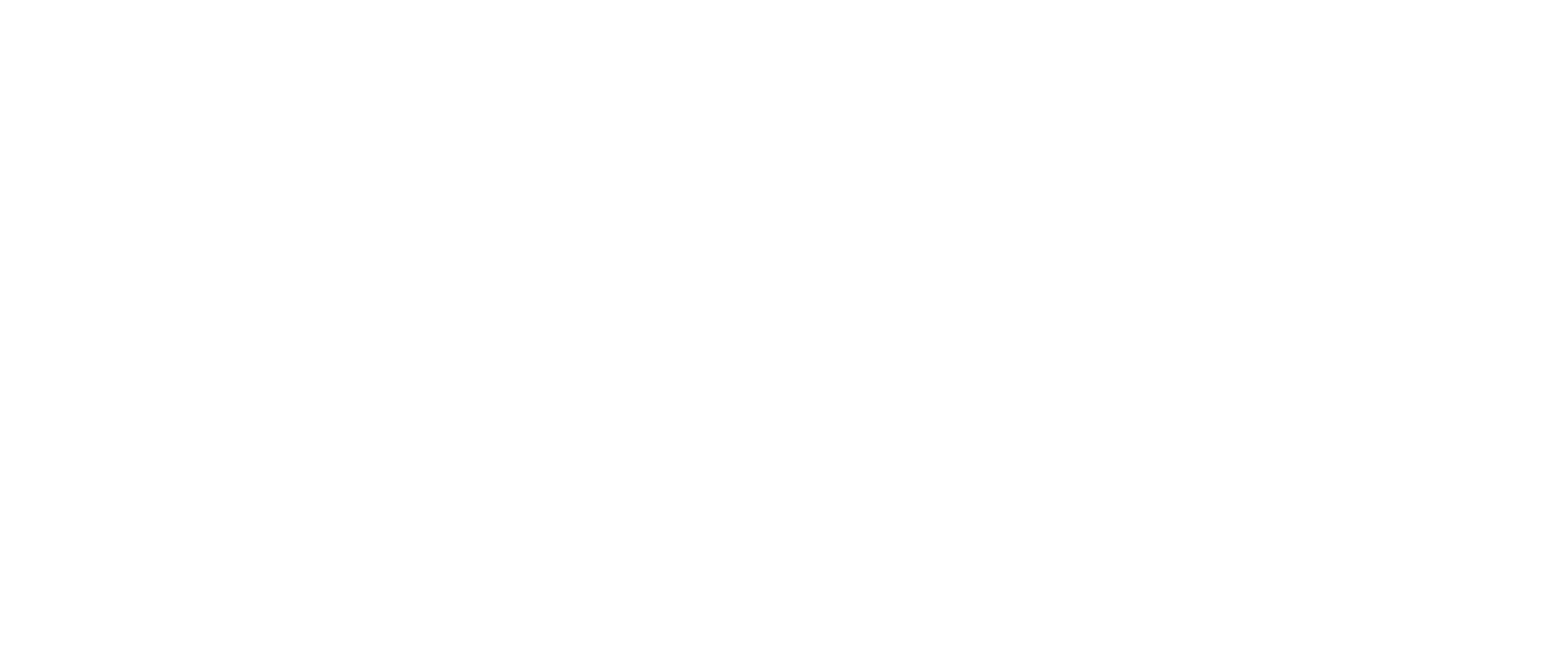
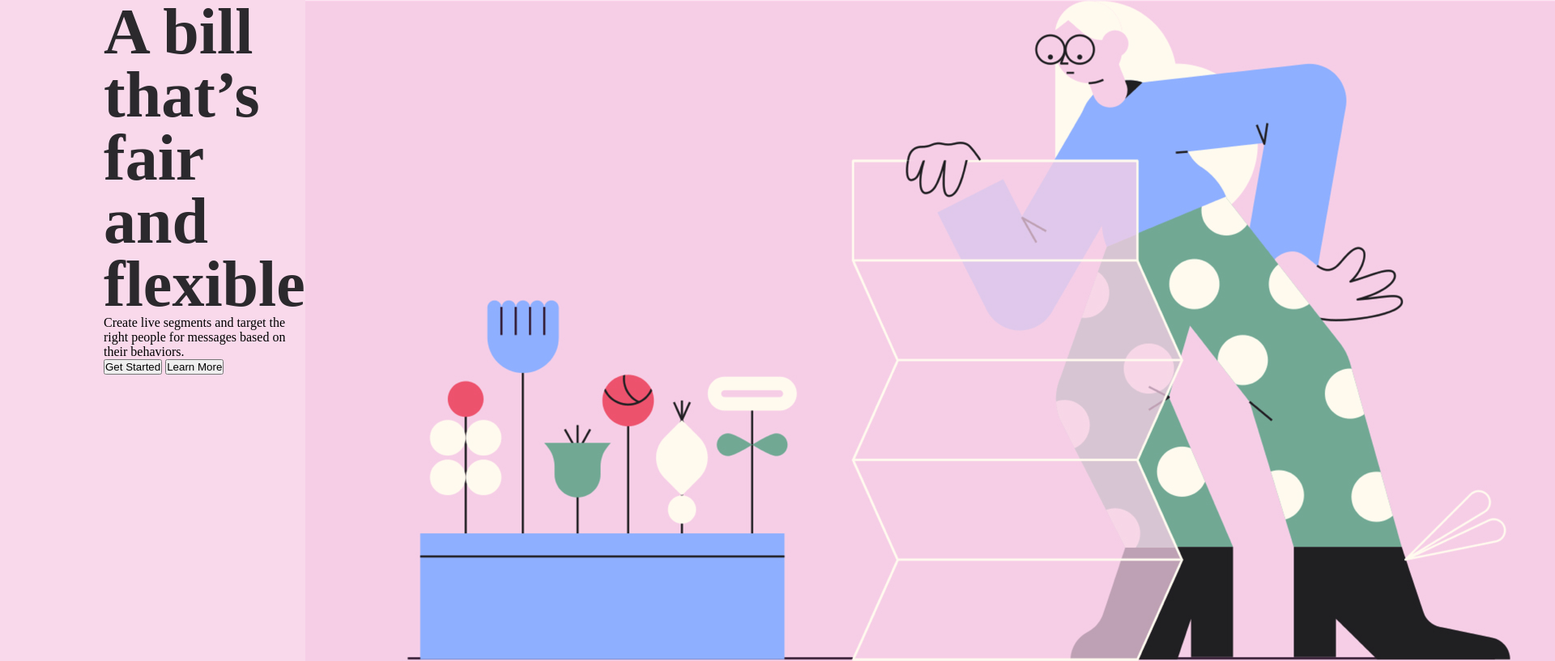
Before and after one commit to mentor107/startup, a plain HTML site: page index.html in a window 1280 px wide. Shown: the top 817 px of the page at 81% size, 1920 px wide, since content can reach past the window. Drawn offline with Linux system fonts and the light colour scheme.

Commit message:
main_container

```diff
--- a/css/style.css
+++ b/css/style.css
@@ -2,3 +2,32 @@
     margin: 0;
     padding: 0;
 }
+
+		.header_container{
+			background-color: #F9D9EB;
+			display: flex;
+			justify-content: center;
+
+		}
+		.main_container{
+			display: flex;
+			width: 80%;
+			margin: auto 0;
+		}
+		.main_text{
+			font-family: Work Sans;
+			font-style: normal;
+			font-weight: bold;
+			font-size: 80px;
+			line-height: 78px;
+			color: #2B292D;
+		}
+		.block_text{
+		    z-index: 1;
+		}
+
+		.img{
+		margin-left: -70px;
+    margin-top: 30px;
+    z-index: 2;
+		}
--- a/index.html
+++ b/index.html
@@ -7,6 +7,19 @@
     <link rel="stylesheet" href="css/style.css">
 </head>
 <body>
+	<section class="header_container">
+		<div class="main_container">
+			<div class="block_text">
+				<h3 class="main_text">A bill that’s fair and flexible</h3>
+				<p class="text"> Create live segments and target the right people for messages based on their behaviors.</p>
+				<a href="#"><button class="get">Get Started</button></a>
+				<a href="#"><button class="learn">Learn More</button></a>
+			</div>
+		<div class="position_img">
+			<img src="images/logo_image.jpg" alt="#">
+		</div>
+			</div>
+	</section>
 
 </body>
 </html>
```
